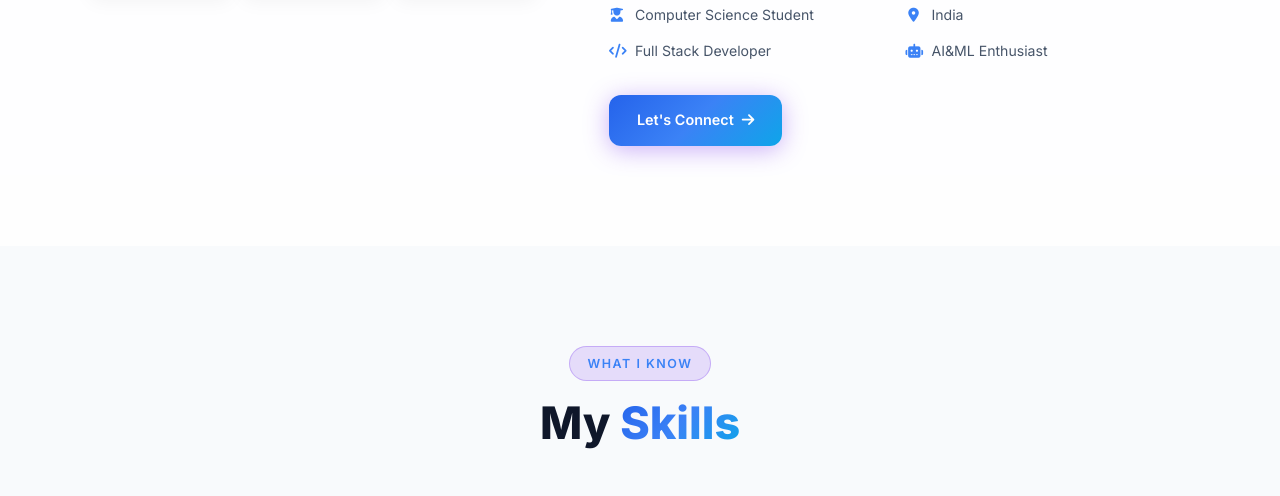
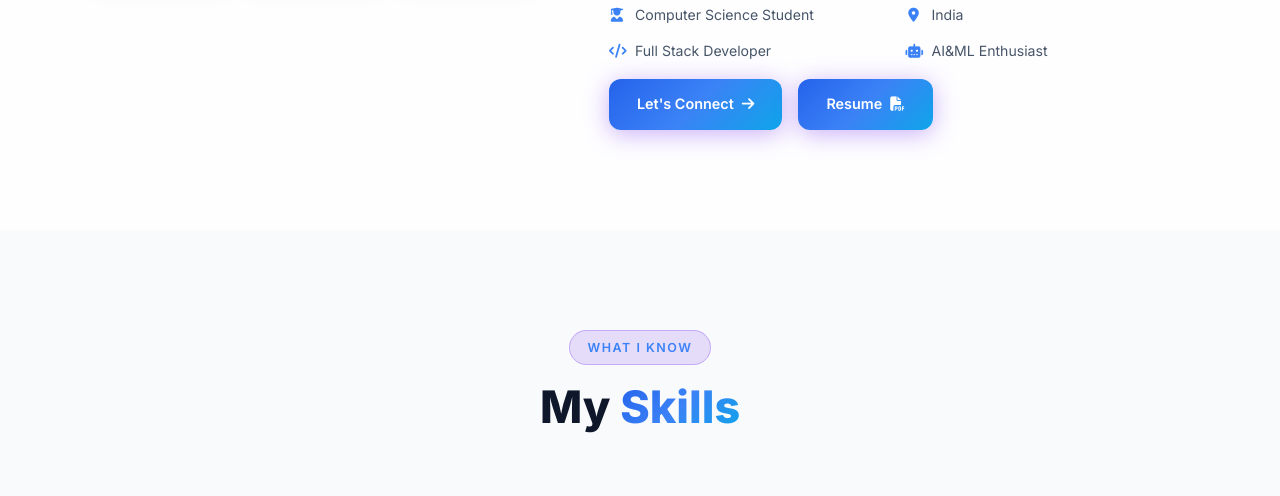
Before and after one commit to RohanNK86/AICTE_Intern_Task4, a plain HTML site: page index.html in a window 1280 px wide. Shown: the part 1350-1846 px from the top of the page. Drawn offline with Linux system fonts and the light colour scheme; some packages are replaced by stand-ins of ours; a script that the page names is missing.

Commit message:
New Resume Section Added

```diff
--- a/index.html
+++ b/index.html
@@ -170,8 +170,12 @@
                         <div class="info-item"><i class="fa-solid fa-code"></i><span>Full Stack Developer</span></div>
                         <div class="info-item"><i class="fa-solid fa-robot"></i><span>AI&ML Enthusiast</span></div>
                     </div>
-                    <a href="#contact" class="btn btn-primary mt-1">Let's Connect <i
-                            class="fa-solid fa-arrow-right"></i></a>
+                    <div style="display: flex; gap: 1rem; align-items: center; margin-top: 1rem;">
+                        <a href="#contact" class="btn btn-primary">Let's Connect <i
+                                class="fa-solid fa-arrow-right"></i></a>
+                        <a href="./RohanNKportfolioResume.pdf" target="_blank" class="btn btn-primary">Resume <i
+                                class="fa-solid fa-file-pdf"></i></a>
+                    </div>
                 </div>
             </div>
         </div>
--- a/todo.js
+++ b/todo.js
@@ -4,7 +4,7 @@
 ================================================ */
 
 const STORAGE_KEY = 'rnk_todo_items';
-
+//
 /* ── State ── */
 let items = loadFromStorage();
 let currentType = 'task';
```
Also changed, not shown: 1 other file.
